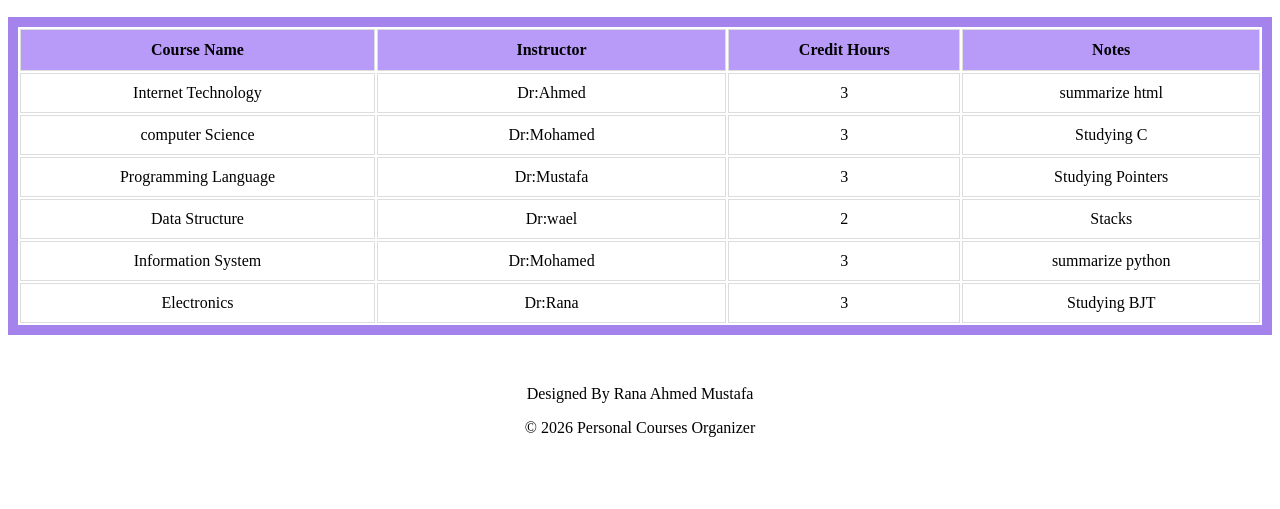
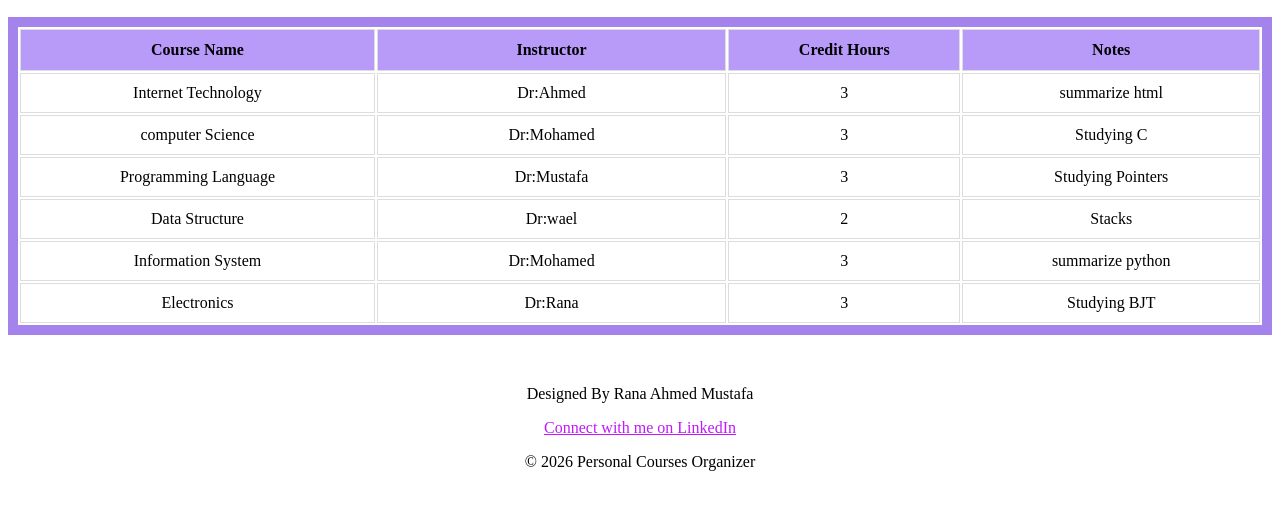
Before and after one commit to Rana-A-Mustafa/rana.github.io, a plain HTML site: page courses.html in a window 1280 px wide. Shown: the part 211-720 px from the top of the page. Drawn offline with Linux system fonts and the light colour scheme.

Commit message:
rana-update

```diff
--- a/courses.html
+++ b/courses.html
@@ -65,9 +65,13 @@
             <td>Studying BJT</td>
         </tr>
     </table>
-
-    <footer>
- <p>Designed By Rana Ahmed Mustafa</p>
+  <footer>
+    <p>Designed By Rana Ahmed Mustafa</p>
+    <div class="social-links">
+        <a href="https://www.linkedin.com/in/https://www.linkedin.com/in/rana-ahmed-b432a7401" target="_blank">
+            Connect with me on LinkedIn
+        </a>
+    </div>
     <p>&copy; 2026 Personal Courses Organizer</p>
 </footer>
 
--- a/css/style1.css
+++ b/css/style1.css
@@ -72,4 +72,10 @@ footer{
 text-align: center;
     margin-top: 350px;
     width: 100%;
+    a{
+      color: rgb(252, 223, 179);
+    }
+    a:hover{
+        color: rgb(255, 0, 0);
+    }
 }
--- a/css/style2.css
+++ b/css/style2.css
@@ -57,7 +57,10 @@ ul li a{
 ul li a:hover{
     color:rgb(255, 255, 255);
 }
+a:hover{
 
+	font-size:20px;
+}
 
 
 
@@ -100,4 +103,12 @@ footer{
     text-align: center;
     margin-top: 50px;
     width: 100%;
+
+     a{
+      color: rgb(194, 24, 250);
+    }
+    a:hover{
+        font-size: 20px;
+        color: rgb(250, 24, 24);
+    }
 }
--- a/css/style3.css
+++ b/css/style3.css
@@ -114,7 +114,14 @@ input[type="text"]{
 footer{
 
     text-align: center;
+    margin-top: 50px;
+    width: 100%;
 
-
-    width: 100%;
+     a{
+      color: rgb(194, 24, 250);
+    }
+    a:hover{
+        font-size: 20px;
+        color: rgb(250, 24, 24);
+    }
 }
--- a/css/style4.css
+++ b/css/style4.css
@@ -123,7 +123,14 @@ textarea{
 footer{
 
     text-align: center;
+    margin-top: 50px;
+    width: 100%;
 
-
-    width: 100%;
+     a{
+      color: rgb(194, 24, 250);
+    }
+    a:hover{
+        font-size: 20px;
+        color: rgb(250, 24, 24);
+    }
 }
```
Also changed, not shown: add-course.html (+7 -2 lines), contact.html (+7 -2 lines), index.html (+6 -2 lines).
